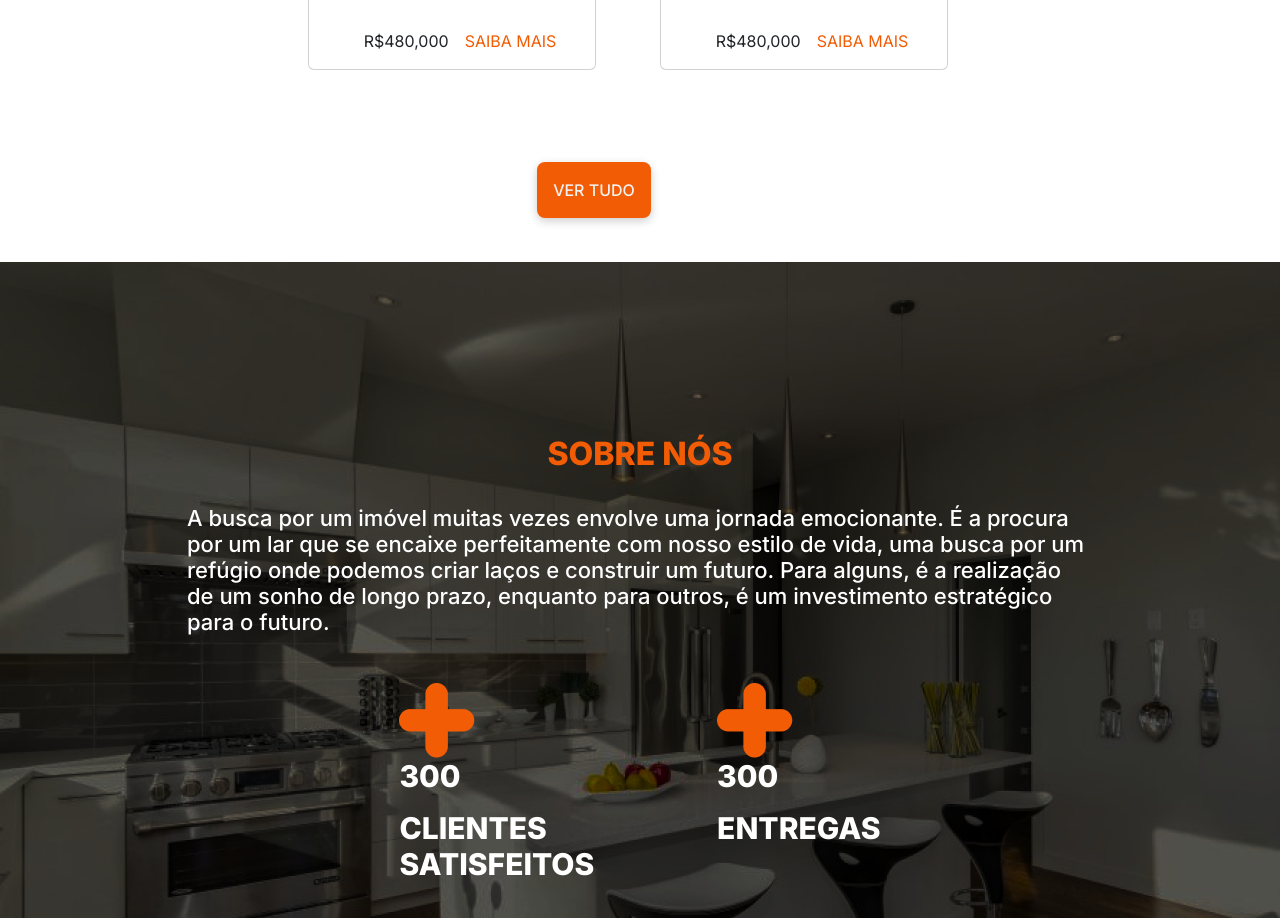
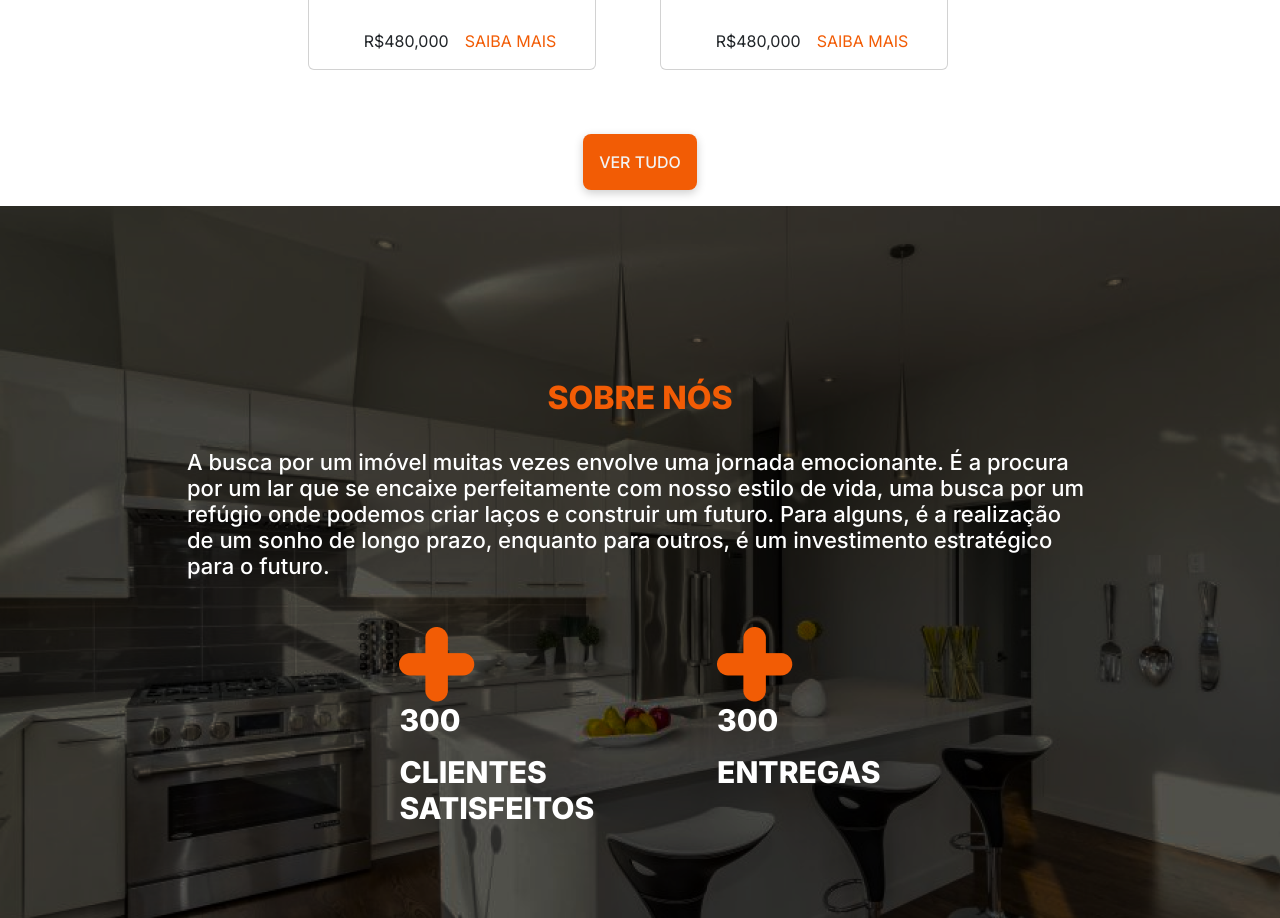
Before and after one commit to cleber-shoyu/site-de-imoveis, a plain HTML site: page index.html in a window 1280 px wide. Shown: the part 2349-3267 px from the top of the page. Drawn offline with nearby package versions, Linux system fonts and the light colour scheme.

Commit message:
Update index.html

```diff
--- a/index.html
+++ b/index.html
@@ -82,7 +82,7 @@
           </div>
         </div>
     </div>
-    <div class="d-flex justify-content-center align-content-center container m-4"><button class="btnVer-tudo p-3 rounded-3">VER TUDO</button></div>
+    <div class="d-flex justify-content-center align-content-center container-fluid"><button class="btnVer-tudo p-3 m-3 rounded-3">VER TUDO</button></div>
 
 
     <div class="container-fluid main3 d-flex flex-column justify-content-center align-content-center w-100 pb-5 vh-100">
```
